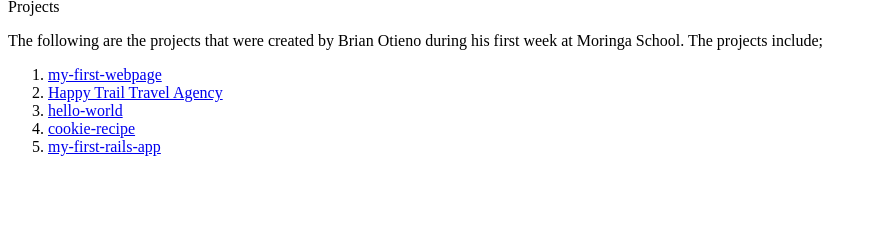
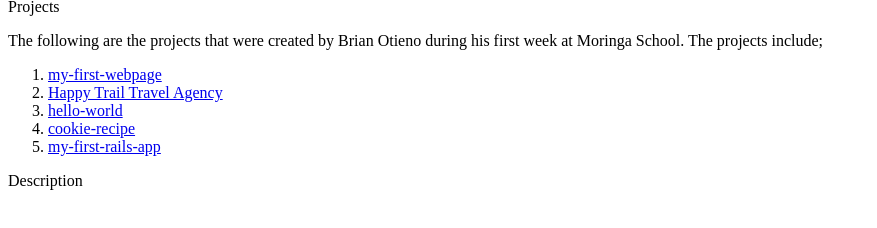
Before and after one commit to default-007/Web-Portfolio-Project, a plain HTML site: page index.html in a window 1280 px wide. Shown: the part 264-492 px from the top of the page, without its empty margins (0-877 px from the left). Drawn offline with Linux system fonts and the light colour scheme.

Commit message:
Add the div element to attach the backgound image

```diff
--- a/index.html
+++ b/index.html
@@ -50,4 +50,11 @@
         <li><a href="https://github.com/default-007/my-first-rails-app">my-first-rails-app</a></li>
       </ol>
     </section>
+
+    <div class="pimg3">
+      <div class="ptext">
+        <span class="border">Description</span>
+      </div>
+    </div>
+
   </body>
```
